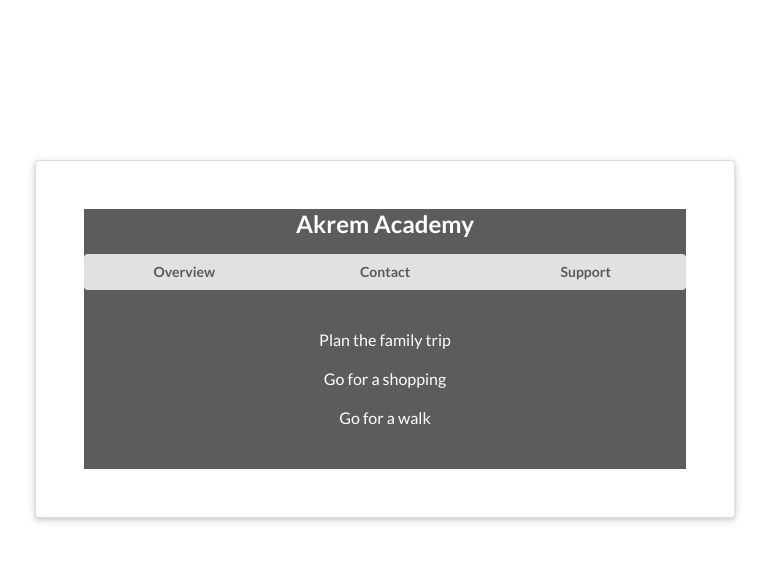
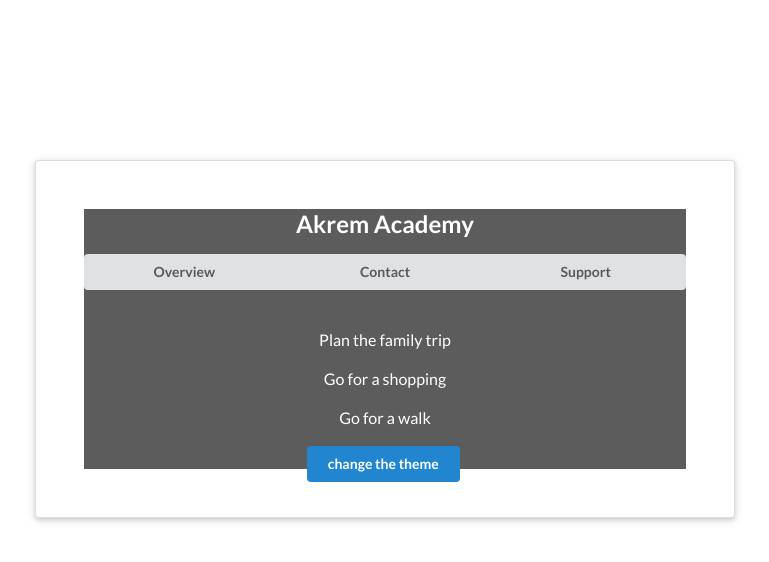
Before and after one commit to akremdev/context-api-react-js, a React (Create React App) app: page / in a window 1280 px wide. Shown: the top 562 px of the page, without its empty margins (255-1024 px from the left). Built offline with nearby package versions, Linux system fonts and the light colour scheme.

Commit message:
update the context data

```diff
--- a/src/components/TodoList.js
+++ b/src/components/TodoList.js
@@ -4,13 +4,14 @@
 class TodoList extends React.Component {
     static contextType = ThemeContext;
     render() {
-        const {isDarkTheme, darkTheme, lightTheme} = this.context;
+        const {isDarkTheme, darkTheme, lightTheme, changeTheme} = this.context;
         const theme = isDarkTheme ? darkTheme : lightTheme;
         return (
             <div style={{background:theme.background, color:theme.text, height:'140px', textAlign:'center'}} >
                 <p className="item">Plan the family trip</p>
                 <p className="item">Go for a shopping</p>
                 <p className="item">Go for a walk</p>
+                <button className="ui button primary" onClick={changeTheme}>change the theme</button>
             </div>
         )
     }
--- a/src/contexts/ThemeContext.js
+++ b/src/contexts/ThemeContext.js
@@ -13,11 +13,17 @@
             text : '#fff',
             background: '#5c5c5c'
         }
-    }
+    };
+
+    changeTheme = () => {
+        this.setState({
+            isDarkTheme: !this.state.isDarkTheme
+        })
+    };
 
     render() {
         return(
-            <ThemeContext.Provider value={{ ...this.state }}>
+            <ThemeContext.Provider value={{ ...this.state, changeTheme: this.changeTheme }}>
                 {this.props.children}
             </ThemeContext.Provider>
         );
```
